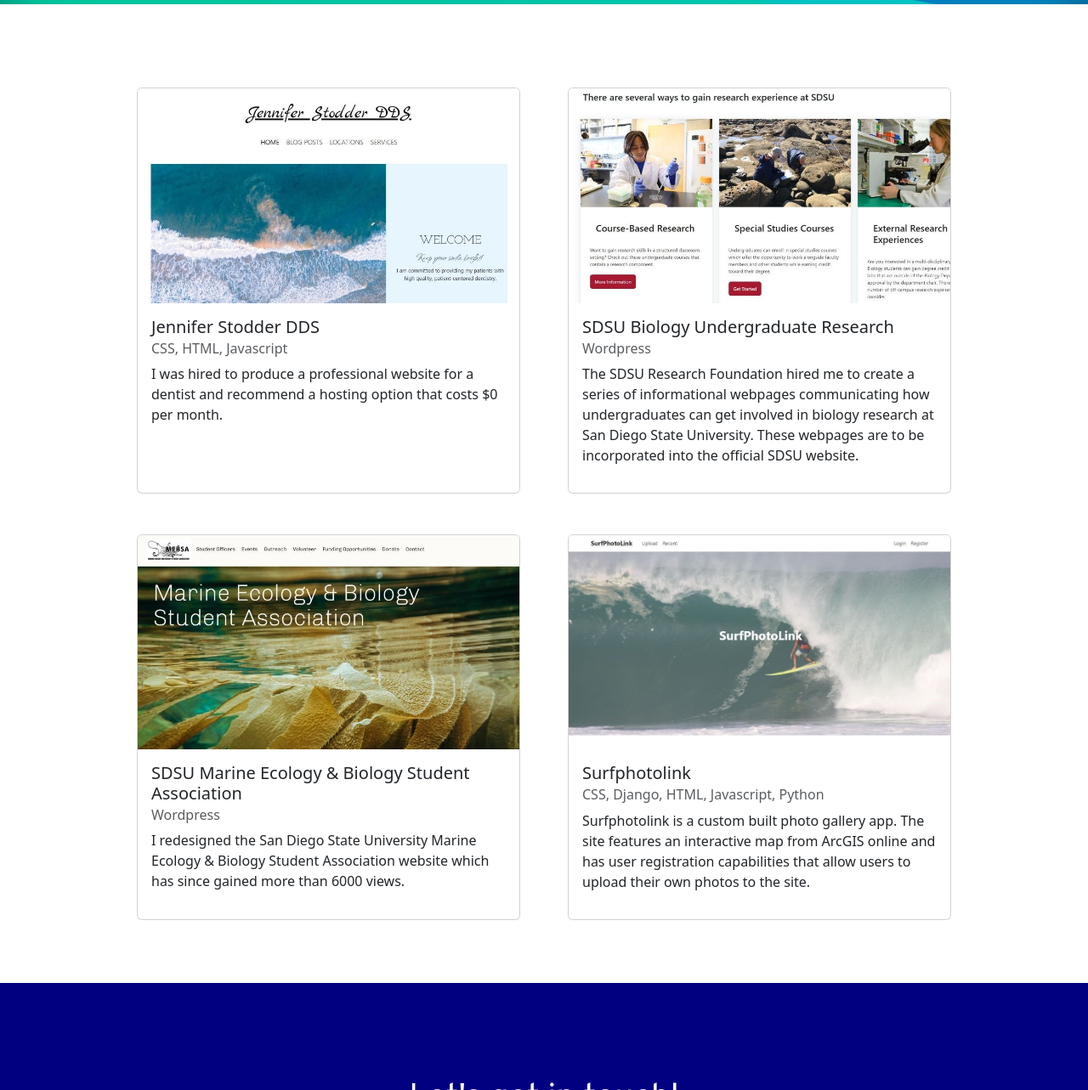
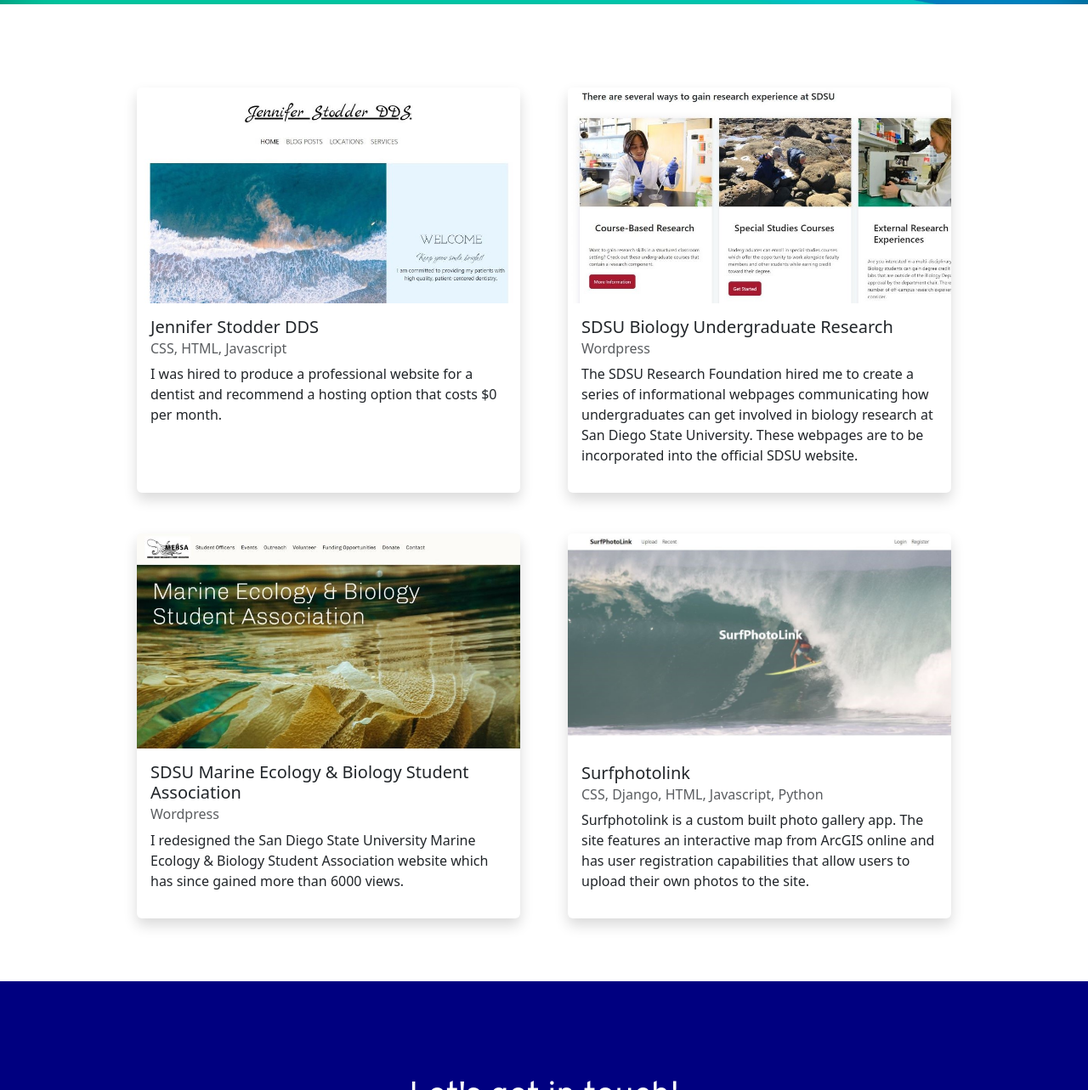
Before and after one commit to kristinastodder/kristinastodder, a plain HTML site: page index.html in a window 1280 px wide. Shown: the part 795-2078 px from the top of the page at 85% size. Drawn offline with nearby package versions, Linux system fonts and the light colour scheme.

Commit message:
change card borders

```diff
--- a/index.html
+++ b/index.html
@@ -59,7 +59,7 @@
 		    <div class="container">
 		      <div class="row justify-content-center py-2">
 		        <div class="m-3 col-sm-5">
-		          <div class="card h-100">
+		          <div class="card shadow border-0 h-100">
 		            <img class="card-img-top" src="images/dds.JPG" alt="Image of Jennifer Stodder DDS Website Homepage">
 		            <div class="card-body">
 		              <h5 class="card-title">Jennifer Stodder DDS</h5>
@@ -70,7 +70,7 @@
 		          </div>
 		        </div>
 		        <div class="m-3 col-sm-5">
-		          <div class="card h-100">
+		          <div class="card shadow border-0 h-100">
 		            <img class="card-img-top" src="images/sdsu.JPG" alt="Image of SDSU Biology Undergraduate Research Landing Page">
 		            <div class="card-body">
 		              <h5 class="card-title">SDSU Biology Undergraduate Research</h5>
@@ -83,7 +83,7 @@
 		      </div>
 		      <div class="row justify-content-center py-2">
 		        <div href="#" class="m-3 col-sm-5">
-		          <div class="card h-100">
+		          <div class="card shadow border-0 h-100">
 		            <img class="card-img-top" src="images/mebsa.JPG" alt="Image of SDSU MEBSA Website Homepage">
 		            <div class="card-body">
 		               <h5 class="card-title">SDSU Marine Ecology & Biology Student Association</h5>
@@ -94,7 +94,7 @@
 		          </div>
 		        </div>
 		        <div class="m-3 col-sm-5">
-		          <div class="card h-100">
+		          <div class="card shadow border-0 h-100">
 		            <img class="card-img-top" src="images/sfl.JPG" alt="Image of SurfphotoLink Homepage">
 		            <div class="card-body">
 		              <h5 class="card-title">Surfphotolink</h5>
```
